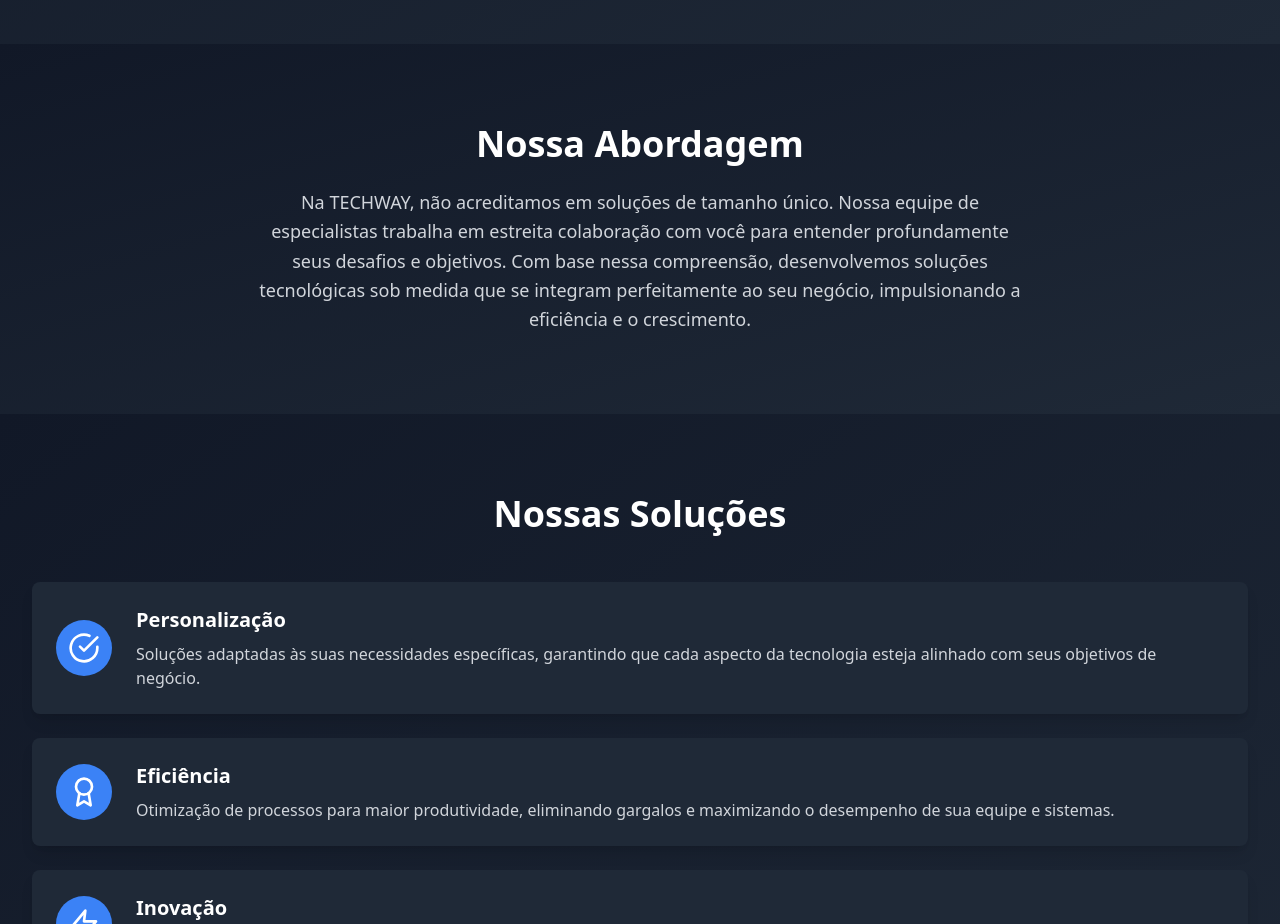
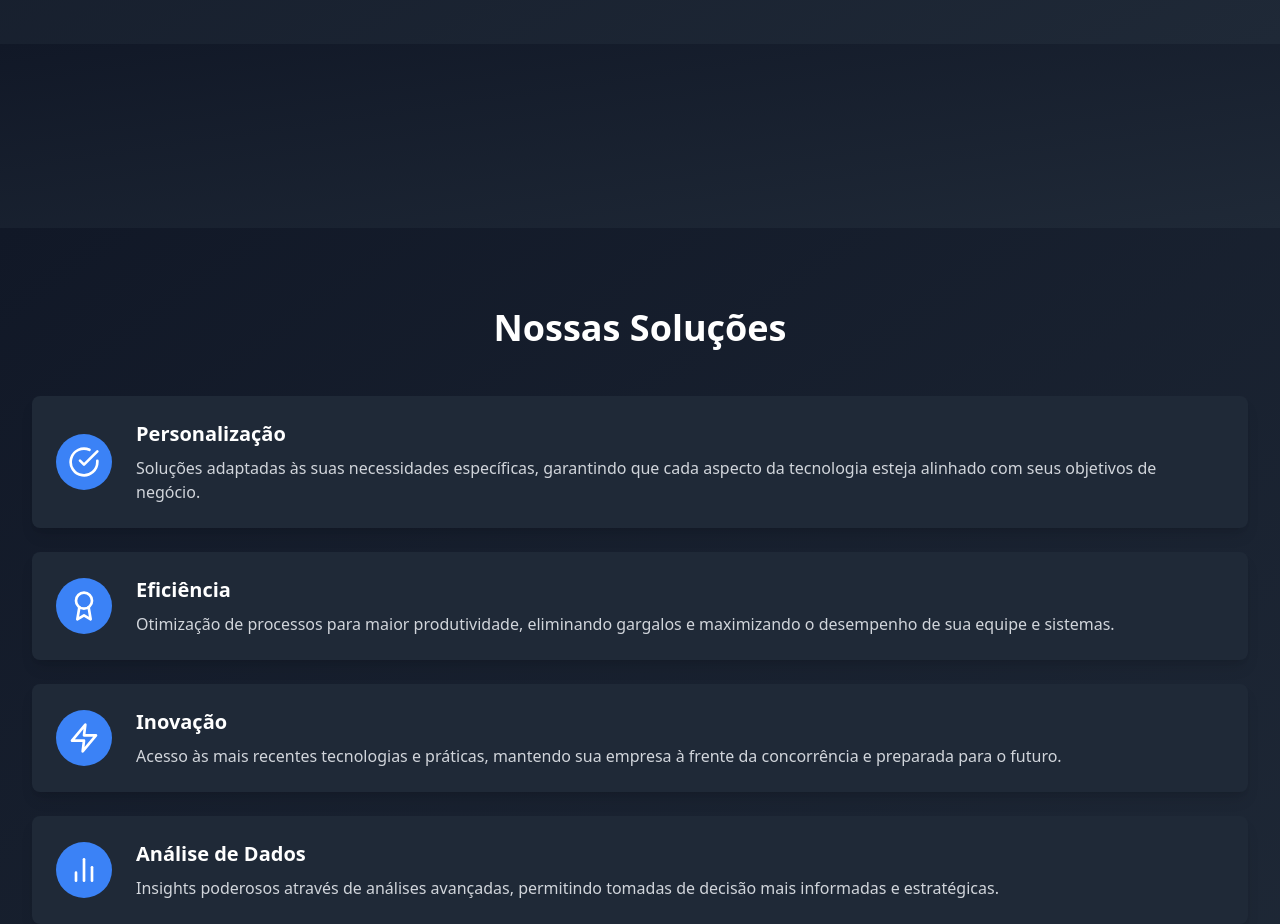
Before and after one commit to Techwayteam/techway-site, a Next.js app: page /din_page in a window 1280 px wide. Shown: the part 1000-1924 px from the top of the page. Built offline with nearby package versions, Linux system fonts and the light colour scheme.

Commit message:
Update landingPages.ts

```diff
--- a/data/landingPages.ts
+++ b/data/landingPages.ts
@@ -19,6 +19,15 @@ export const landingPages: Record<string, PageData> = {
       storyImage: "/placeholder.svg?height=500&width=500",
       storyImageDescription: "Nossa História"
     },
+    solution: {
+    aboutsolution: "Lorem ipsum dolor sit amet, consectetur adipiscing elit. Proin ac aliquam magna, non molestie lorem. Cras convallis dui in orci sollicitudin, eget efficitur ex euismod. Quisque rutrum nec urna et posuere. Donec imperdiet molestie leo, vel finibus magna mollis et. Nullam non est vel mauris varius porta ut in enim. Curabitur imperdiet sem a sem fermentum, et vestibulum neque rhoncus. Quisque hendrerit odio orci, ut pharetra ipsum viverra sit amet.",
+    solutionTitle_1: "Lorem Ipsum",
+    solutionText_1: "Lorem ipsum dolor sit amet, consectetur adipiscing elit. Proin ac aliquam magna, non molestie lorem. Cras convallis dui in orci sollicitudin, eget efficitur ex euismod. Quisque rutrum nec urna et posuere.",
+    solutionTitle_2: "Lorem Ipsum",
+    solutionText_2: "Lorem ipsum dolor sit amet, consectetur adipiscing elit. Proin ac aliquam magna, non molestie lorem. Cras convallis dui in orci sollicitudin, eget efficitur ex euismod. Quisque rutrum nec urna et posuere.",
+    solutionTitle_3: "Lorem Ipsum",
+    solutionText_3: "Lorem ipsum dolor sit amet, consectetur adipiscing elit. Proin ac aliquam magna, non molestie lorem. Cras convallis dui in orci sollicitudin, eget efficitur ex euismod. Quisque rutrum nec urna et posuere.",
+    },
     benefits: [
       { title: "Personalização", description: "Soluções adaptadas às suas necessidades específicas, garantindo que cada aspecto da tecnologia esteja alinhado com seus objetivos de negócio.", icon: "CheckCircle" },
       { title: "Eficiência", description: "Otimização de processos para maior produtividade, eliminando gargalos e maximizando o desempenho de sua equipe e sistemas.", icon: "Award" },
@@ -26,10 +35,6 @@ export const landingPages: Record<string, PageData> = {
       { title: "Análise de Dados", description: "Insights poderosos através de análises avançadas, permitindo tomadas de decisão mais informadas e estratégicas.", icon: "BarChart2" },
       { title: "Suporte Contínuo", description: "Assistência técnica dedicada e atualizações constantes, garantindo que seus sistemas estejam sempre funcionando no seu melhor.", icon: "Headphones" }
     ],
-    solution: {
-      solutionTitle: "Nossa Abordagem",
-      solutionText: "Na TECHWAY, não acreditamos em soluções de tamanho único. Nossa equipe de especialistas trabalha em estreita colaboração com você para entender profundamente seus desafios e objetivos. Com base nessa compreensão, desenvolvemos soluções tecnológicas sob medida que se integram perfeitamente ao seu negócio, impulsionando a eficiência e o crescimento."
-    },
     cta: {
       ctaText: "Pronto para transformar seu negócio com tecnologia personalizada?",
       ctaButton: "Fale Conosco",
```
